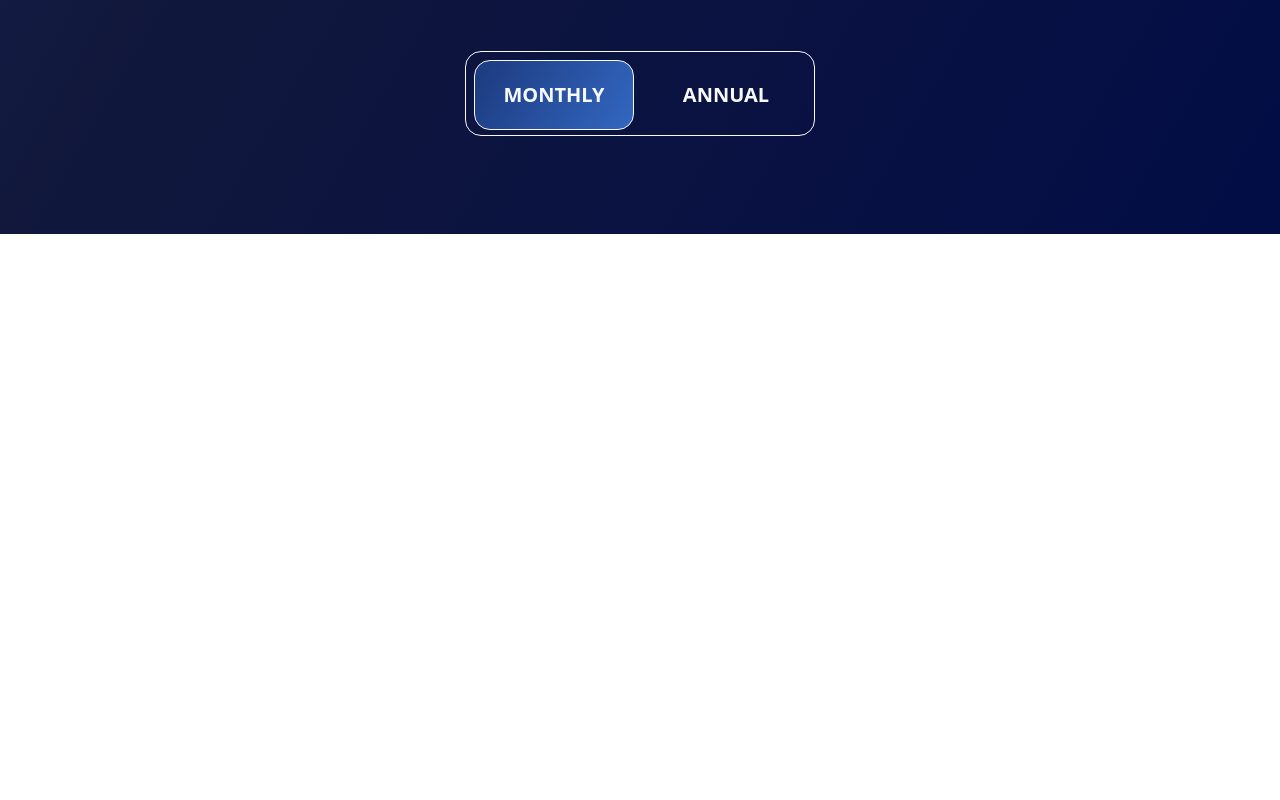
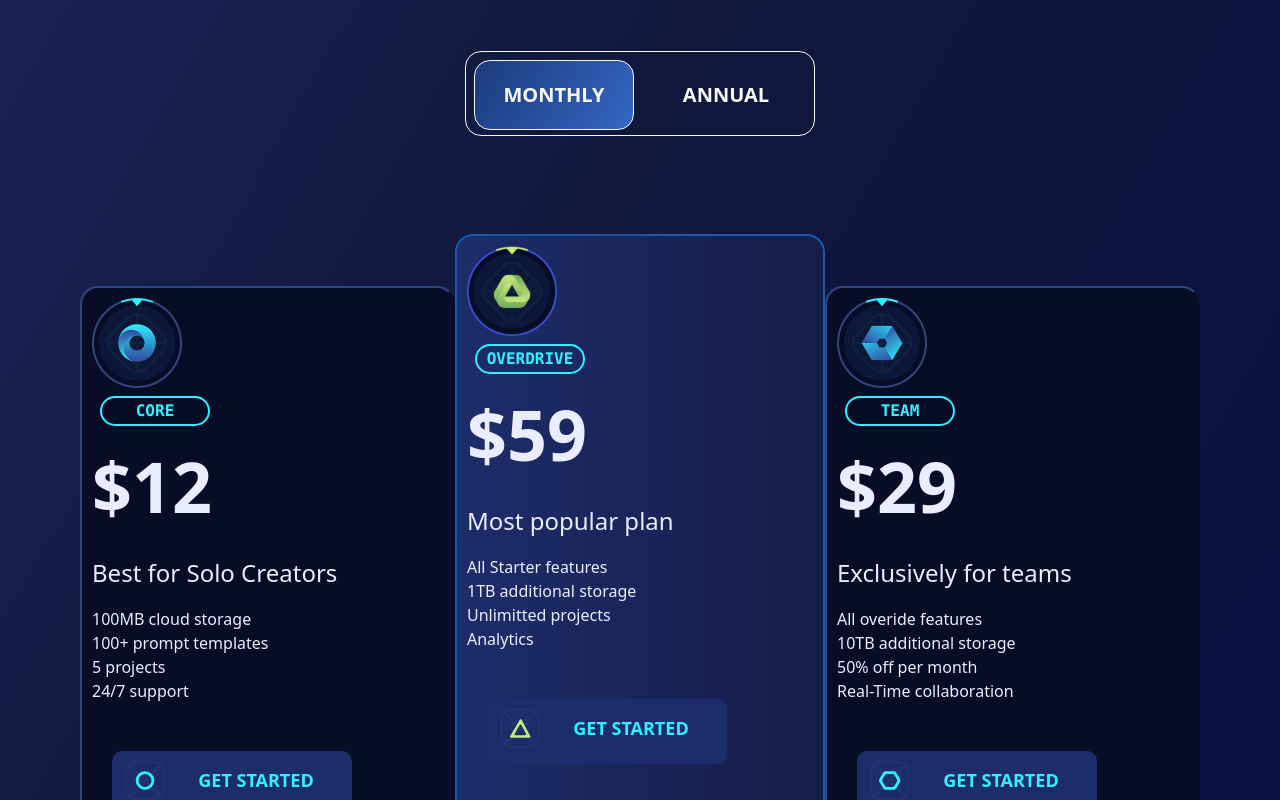
Before and after one commit to heriya-ahmed-dev/Xors-saas-website, a React (Vite) app: page / in a window 1280 px wide. Shown: the part 2000-2800 px from the top of the page. Before the commit the page ends 2234 px from the top, so only its background shows below. Built offline with nearby package versions, Linux system fonts and the light colour scheme.

Commit message:
fac added

```diff
--- /dev/null
+++ b/src/Fac.jsx
@@ -0,0 +1,131 @@
+import React from 'react'
+import './components/css/Fac.css'
+const Fac = () => {
+  return (
+    <total className=''>
+    <header className='fac'>
+       <p className='text-[50px] font-[500]'>Curiosity didn't kill the cat, it <br/>gave it answers.</p>
+       <p className='text-[23px] font-[430]'>You've got questions, we've got answers.</p>
+    </header>
+
+    <section className='d-flex justify-content-center'>
+        <section className='fac_box'>
+        <div className='d-flex justify-content-between h-[150px] '>
+            <div>
+                <p className='text-[#BEDF7B]'>00</p>
+                <p className='fs-4 px-3'>How easy it is to set up Xora?</p>
+            </div>
+            <div>
+                <p className='Fac_list'>+</p>
+            </div>
+
+        </div>
+
+                <div className='d-flex justify-content-between  h-[150px]'>
+            <div>
+                <p className='text-[#BEDF7B]'>01</p>
+                <p className='fs-4 px-3'>Can I integrate Xora with other platforms?</p>
+            </div>
+            <div>
+                <p className='Fac_list'>+</p>
+            </div>
+
+        </div>
+
+                <div className='d-flex justify-content-between  h-[150px]'>
+            <div>
+                <p className='text-[#BEDF7B]'>02</p>
+                <p className='fs-4 px-3'>How often do you add new content?</p>
+            </div>
+            <div>
+                <p className='Fac_list'>+</p>
+            </div>
+
+        </div>
+
+                <div className='d-flex justify-content-between  h-[150px]'>
+            <div>
+                <p className='text-[#BEDF7B]'>03</p>
+                <p className='fs-4 px-3'>What your refund policy?</p>
+            </div>
+            <div>
+                <p className='Fac_list'>+</p>
+            </div>
+
+        </div>
+
+                <div className='d-flex justify-content-between h-[150px]'>
+            <div>
+                <p className='text-[#BEDF7B]'>45</p>
+                <p className='fs-4 px-3'>Do you have corporate plans?</p>
+            </div>
+            <div>
+                <p className='Fac_list'>+</p>
+            </div>
+
+        </div>
+
+     </section>
+     <section className='fac_box'>
+     <div className='d-flex justify-content-between h-[150px]'>
+            <div>
+                <p className='text-[#BEDF7B]'>05</p>
+                <p className='fs-4 px-3'>What happens when I’m out of storage?</p>
+            </div>
+            <div>
+                <p className='Fac_list'>+</p>
+            </div>
+
+        </div>
+
+                <div className='d-flex justify-content-between h-[150px]'>
+            <div>
+                <p className='text-[#BEDF7B]'>06</p>
+                <p className='fs-4 px-3'>Can I upgrade my plan?</p>
+            </div>
+            <div>
+                <p className='Fac_list'>+</p>
+            </div>
+
+        </div>
+
+                <div className='d-flex justify-content-between h-[150px]'>
+            <div>
+                <p className='text-[#BEDF7B]'>07</p>
+                <p className='fs-4 px-3'>How do I invite my team?</p>
+            </div>
+            <div>
+                <p className='Fac_list'>+</p>
+            </div>
+
+        </div>
+
+                <div className='d-flex justify-content-between h-[150px]'>
+            <div>
+                <p className='text-[#BEDF7B]'>08</p>
+                <p className='fs-4 px-3'>Do you offer training for individuals and teams?</p>
+            </div>
+            <div>
+                <p className='Fac_list'>+</p>
+            </div>
+
+        </div>
+
+                <div className='d-flex justify-content-between h-[150px]'>
+            <div>
+                <p className='text-[#BEDF7B]'>09</p>
+                <p className='fs-4 px-3'>I’m locked out of my account what do I do?</p>
+            </div>
+            <div>
+                <p className='Fac_list'>+</p>
+            </div>
+
+        </div>
+    </section>
+    </section>
+
+    </total>
+  )
+}
+
+export default Fac;
--- /dev/null
+++ b/src/Plan.jsx
@@ -0,0 +1,74 @@
+import React from 'react'
+import Plan_box from './components/Plan_box';
+import plan1 from './assets/images/plan-1.png';
+import plan2 from './assets/images/plan-2.png';
+import plan3 from './assets/images/plan-3.png';
+import Button from './components/button.jsx';
+import circle from './assets/images/circle.svg';
+import triangle from './assets/images/triangle.svg';
+import hexagon from './assets/images/hexagon.svg';
+import './components/css/plan_box.css';
+
+const Plan = () => {
+  return (
+    <div className='d-flex justify-content-center'>
+        <div className='plan_box'>
+            <Plan_box
+              image={plan1}
+              title='CORE'
+              price='$12'
+              desc='Best for Solo Creators'
+              l1 = '100MB cloud storage'
+              l2 = '100+ prompt templates'
+              l3 = '5 projects'
+              l4 = '24/7 support'
+
+
+            />
+            <Button
+               text= 'GET STARTED'
+               icon ={circle}
+            />
+        </div>
+
+                          <div className='plan_middle_box'>
+                               <Plan_box
+                                     image={plan2}
+                                     title='OVERDRIVE'
+                                     price='$59'
+                                     desc='Most popular plan'
+                                     l1 = 'All Starter features'
+                                     l2 = '1TB additional storage '
+                                     l3 = 'Unlimitted projects'
+                                     l4 = 'Analytics'
+                                  />
+                                  <Button
+                                    text= 'GET STARTED'
+                                    icon ={triangle}
+                                   />
+                          </div>
+
+
+               <div className='plan_box '>
+            <Plan_box
+              image={plan3}
+              title='TEAM'
+              price='$29'
+              desc='Exclusively for teams'
+              l1 = 'All overide features'
+              l2 = '10TB additional storage'
+              l3 = '50% off per month'
+              l4 = 'Real-Time collaboration'
+
+
+            />
+            <Button
+               text= 'GET STARTED'
+               icon ={hexagon}
+            />
+        </div>
+    </div>
+  )
+}
+
+export default Plan
--- a/src/Render.jsx
+++ b/src/Render.jsx
@@ -2,12 +2,16 @@ import React from 'react'
 import Hero from './Hero.jsx';
 import Features from './Features.jsx';
 import Pricing from './Pricing.jsx';
+import Plan from './Plan.jsx';
+import Fac from './Fac.jsx';
 const Render = () => {
   return (
     <div>
         <Hero/>
         <Features/>
         <Pricing/>
+        <Plan/>
+        <Fac/>
 
     </div>
   )
--- /dev/null
+++ b/src/components/Plan_box.jsx
@@ -0,0 +1,28 @@
+import React from 'react';
+
+
+const Plan_box = ({image,title,price,desc,l1,l2,l3,l4,int}) => {
+  return (
+    <div>
+         <div>
+            <img src={image} className='w-[90px] h-[90px] py-[-30px] '/>
+         </div>
+        <div>
+          <button className='w-[110px] h-[30px] rounded-pill border-[2px] m-2 fs-6 font-[600] font-monospace border-[#2EF2FF] text-[#2EF2FF]'>
+            {title}
+          </button>
+        </div>
+        <p className='text-[70px] font-[600]'>{price}</p>
+        <p className='fs-4 font-[500]'>{desc}</p>
+        <div>
+          <li>{l1}</li>
+          <li>{l2}</li>
+          <li>{l3}</li>
+          <li>{l4}</li>
+        </div>
+
+    </div>
+  )
+}
+
+export default Plan_box
--- /dev/null
+++ b/src/components/css/Fac.css
@@ -0,0 +1,38 @@
+.fac{
+    margin: 60px 60px;
+    color: #E2E7FC;
+}
+
+.fac_box{
+    width: 630px;
+    background-color: #080D28;
+    padding: 70px;
+    border-width: 2px;
+    border-color: #0B1739 ;
+    height: 900px;
+    padding-top: 100px;
+
+
+}
+
+.Fac_list{
+    width: 50px;
+    height: 50px;
+    border-radius: 50%;
+    border-width: 1px;
+    border-color: #080D28;
+    padding-top: 6px;
+    margin-top: 35px;
+    padding-left: 18px;
+    font-weight: 700;
+    font-size: 20px;
+    color: #AFEA80;
+    background-color: #192865;
+}
+.Fac_list:hover{
+    border-color: #2EF2FF;
+    box-shadow: white;
+    box-shadow: 3px;
+    transition-duration: 1s;
+
+}
--- a/src/components/css/button.css
+++ b/src/components/css/button.css
@@ -2,7 +2,7 @@
     position: relative;
     width: 240px;
     height: 65px;
-    background: #394fbc;
+    background-color: #1D2C6A;
     border-radius: 10px;
     text-align: center;
     padding-top: 0px;
@@ -25,7 +25,7 @@
     border-width: 3PX;
     background-color: #0f1849;
     box-shadow: 0px 0px 15px rgb(153, 153, 173);
-    transition: 0.6s;
+    transition-duration: 0.6s;
 }
 .side{
     position: absolute;
--- /dev/null
+++ b/src/components/css/plan_box.css
@@ -0,0 +1,27 @@
+.plan_box{
+    width: 375px;
+    height: 650px;
+    background-color: #080D27;
+    color: #EAEDFF;
+    list-style: none;
+    padding: 10px;
+    border-radius: 18px;
+    border-color: #334679;
+    border-right-color: #080D27;
+    border-width: 2px;
+    margin-top: 4%;
+    align-items: center;
+
+}
+
+.plan_middle_box{
+    width: 370px;
+    height: 750px;
+    background:linear-gradient(90deg,#1D2D6B,#151E48);
+    color: #EAEDFF;
+    list-style: none;
+    padding: 10px;
+    border-color: #1959AD;
+    border-radius: 18px;
+    border-width: 2px;
+}
--- a/src/components/css/pricing.css
+++ b/src/components/css/pricing.css
@@ -8,10 +8,9 @@
     background-image: url("../img/bg-outlines-fill.png");
 }
 
-
 .active{
     border-width: 1px;
    background: linear-gradient(120deg,#1C3A7E,#3367c1);
    box-shadow: #577fc5;
-   transition: 0.5sec;
+   transition-duration: 5s;
 }
```
